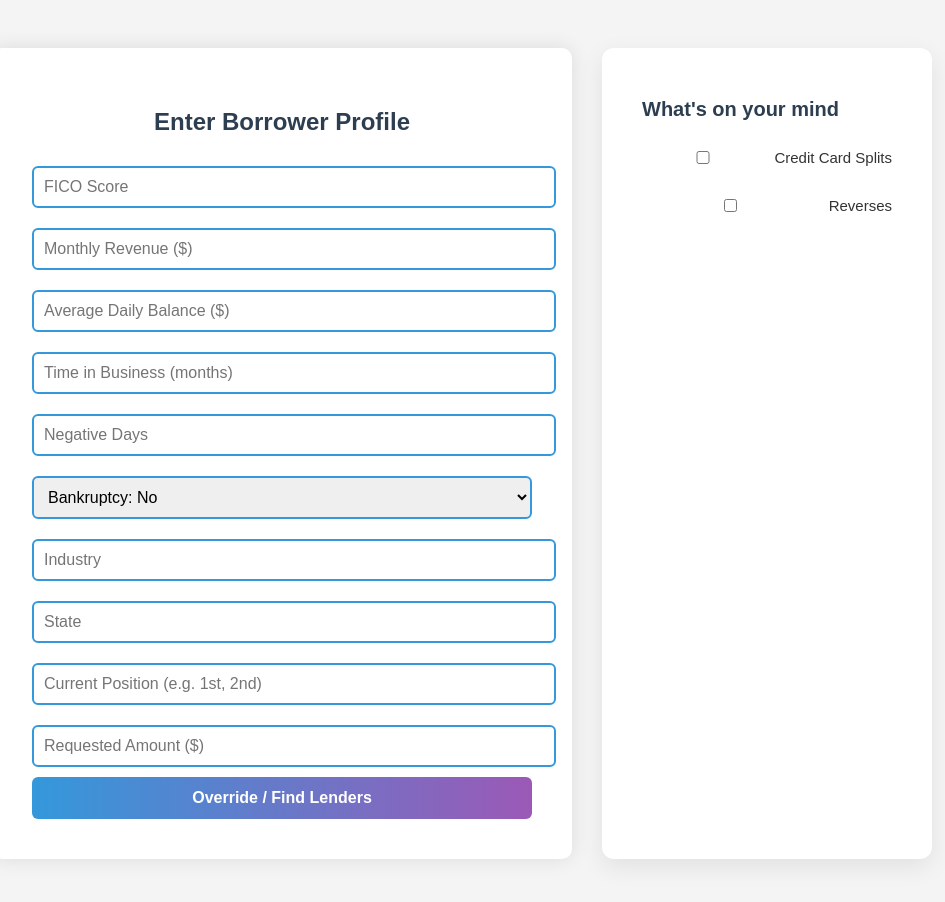
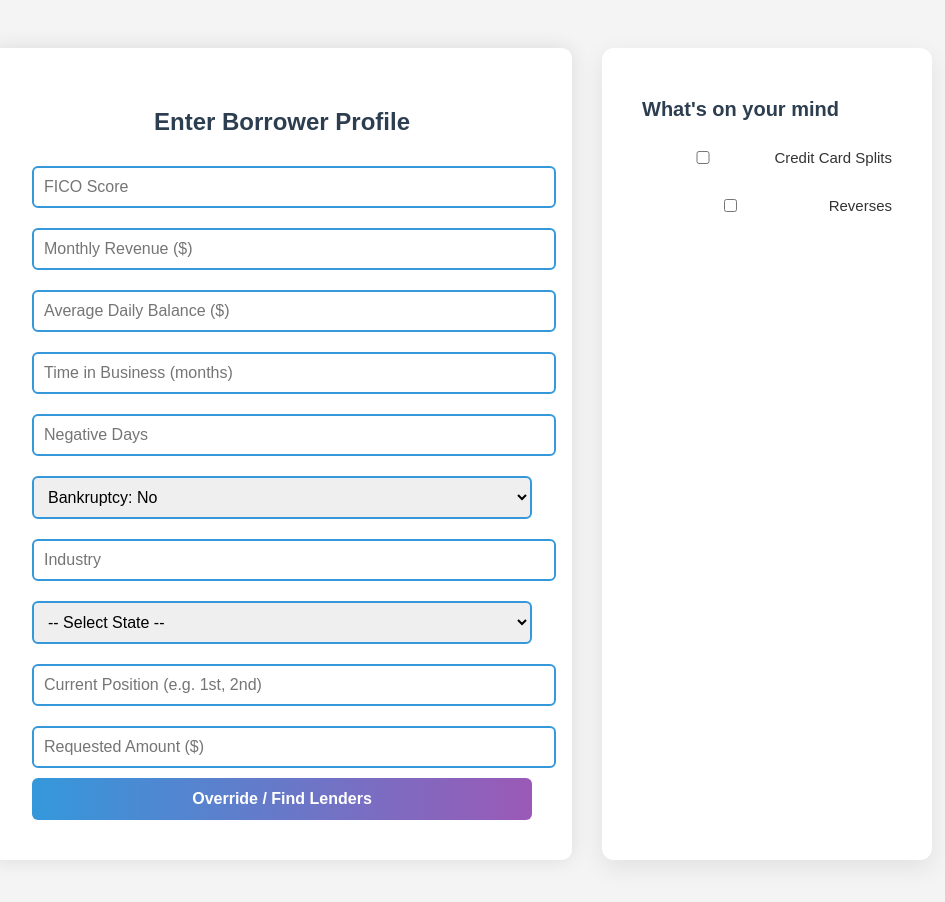
Before and after one commit to Maheedhar-rao/microservice-2, a website: page index.html in a window 1280 px wide. Shown: the whole page, without its empty margins (178-1123 px from the left). Drawn offline with Linux system fonts and the light colour scheme.

Commit message:
Update index.html
Added dropdown list of states

```diff
--- a/index.html
+++ b/index.html
@@ -107,7 +107,59 @@
         <option value="yes">Bankruptcy: Yes</option>
       </select>
       <input type="text" id="industry" placeholder="Industry" />
-      <input type="text" id="restrictedStates" placeholder="State" />
+      <select id="restrictedStates">
+  <option value="">-- Select State --</option>
+  <option value="AL">Alabama</option>
+  <option value="AK">Alaska</option>
+  <option value="AZ">Arizona</option>
+  <option value="AR">Arkansas</option>
+  <option value="CA">California</option>
+  <option value="CO">Colorado</option>
+  <option value="CT">Connecticut</option>
+  <option value="DE">Delaware</option>
+  <option value="FL">Florida</option>
+  <option value="GA">Georgia</option>
+  <option value="HI">Hawaii</option>
+  <option value="ID">Idaho</option>
+  <option value="IL">Illinois</option>
+  <option value="IN">Indiana</option>
+  <option value="IA">Iowa</option>
+  <option value="KS">Kansas</option>
+  <option value="KY">Kentucky</option>
+  <option value="LA">Louisiana</option>
+  <option value="ME">Maine</option>
+  <option value="MD">Maryland</option>
+  <option value="MA">Massachusetts</option>
+  <option value="MI">Michigan</option>
+  <option value="MN">Minnesota</option>
+  <option value="MS">Mississippi</option>
+  <option value="MO">Missouri</option>
+  <option value="MT">Montana</option>
+  <option value="NE">Nebraska</option>
+  <option value="NV">Nevada</option>
+  <option value="NH">New Hampshire</option>
+  <option value="NJ">New Jersey</option>
+  <option value="NM">New Mexico</option>
+  <option value="NY">New York</option>
+  <option value="NC">North Carolina</option>
+  <option value="ND">North Dakota</option>
+  <option value="OH">Ohio</option>
+  <option value="OK">Oklahoma</option>
+  <option value="OR">Oregon</option>
+  <option value="PA">Pennsylvania</option>
+  <option value="RI">Rhode Island</option>
+  <option value="SC">South Carolina</option>
+  <option value="SD">South Dakota</option>
+  <option value="TN">Tennessee</option>
+  <option value="TX">Texas</option>
+  <option value="UT">Utah</option>
+  <option value="VT">Vermont</option>
+  <option value="VA">Virginia</option>
+  <option value="WA">Washington</option>
+  <option value="WV">West Virginia</option>
+  <option value="WI">Wisconsin</option>
+  <option value="WY">Wyoming</option>
+</select>
       <input type="text" id="positions" placeholder="Current Position (e.g. 1st, 2nd)" />
       <input type="text" id="fundingRequested" placeholder="Requested Amount ($)" />
       <button onclick="saveAndRedirect()">Override / Find Lenders</button>
```
